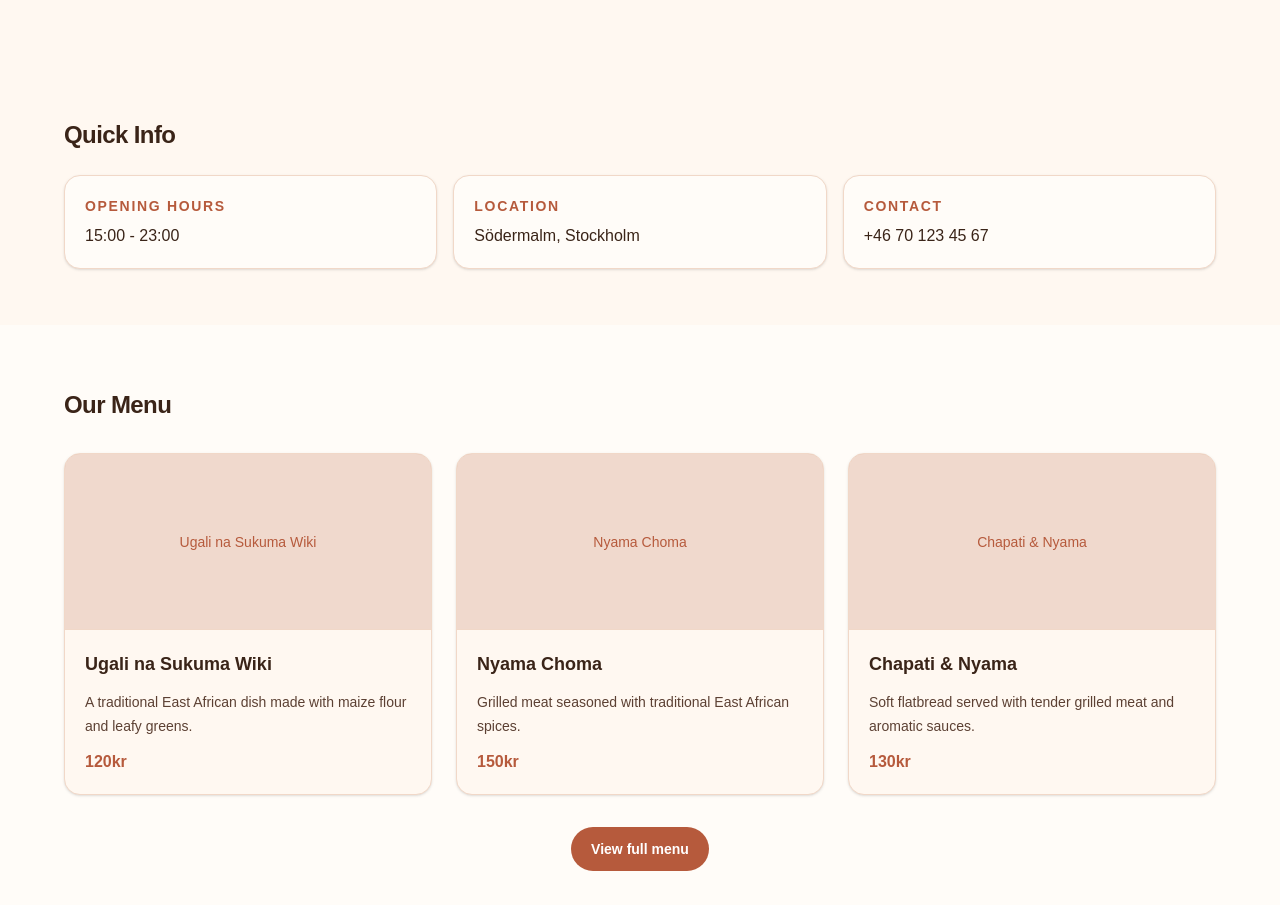
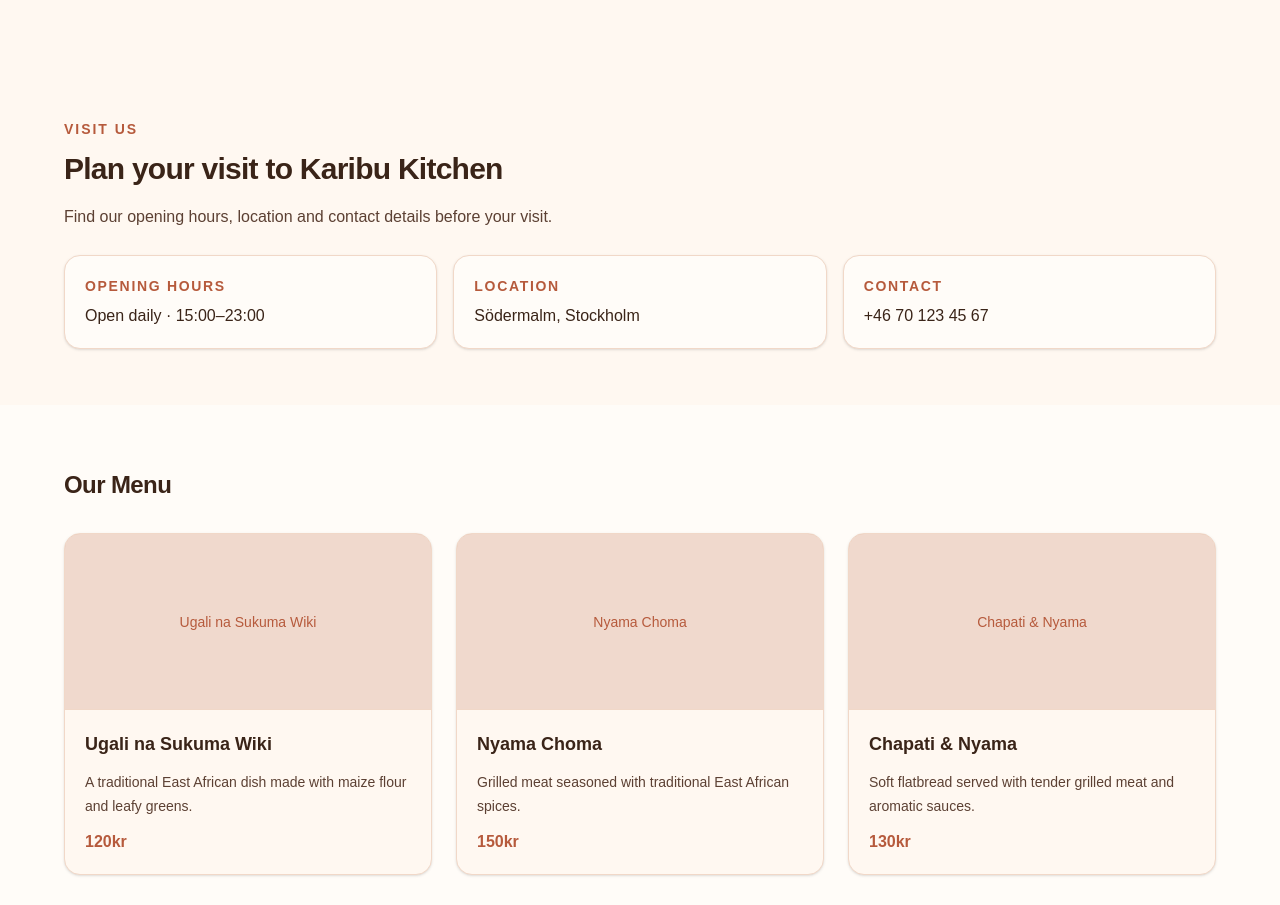
Before and after one commit to Brianosumba/restaurant-booking-app, a Next.js app: page / in a window 1280 px wide. Shown: the part 1304-2209 px from the top of the page. Built offline with nearby package versions, Linux system fonts and the light colour scheme.

Commit message:
render quick info cards from data array

```diff
--- a/src/app/components/QuickInfoSection.tsx
+++ b/src/app/components/QuickInfoSection.tsx
@@ -1,35 +1,48 @@
+import { title } from "process";
+
+const quickInfoItems = [
+  {
+    title: "Opening Hours",
+    value: "Open daily · 15:00–23:00",
+  },
+  {
+    title: "Location",
+    value: "Södermalm, Stockholm",
+  },
+  {
+    title: "Contact",
+    value: "+46 70 123 45 67",
+  },
+];
+
 export default function QuickInfoSection() {
   return (
     <section className="bg-[#FFF8F1] px-4 py-14">
       <div className="mx-auto max-w-6xl">
-        <h2 className="text-2xl font-bold tracking-tight text-[#3A2418]">
-          Quick Info
+        <p className="text-sm font-semibold tracking-[0.14em] uppercase text-[#B65A3C]">
+          Visit us
+        </p>
+        <h2 className="mt-3 text-2xl sm:text-3xl font-bold tracking-tight text-[#3A2418]">
+          Plan your visit to Karibu Kitchen
         </h2>
+        <p className="mt-4 max-w-2xl text-base leading-7 text-[#5C4033]">
+          Find our opening hours, location and contact details before your
+          visit.
+        </p>
         <ul className="mt-6 grid gap-4 sm:grid-cols-3">
-          <li className="rounded-2xl border border-[#F1D8C8] bg-[#FFFCF8] p-5 text-[#3A2418] flex flex-col gap-2 shadow-sm">
-            <h3 className="text-sm font-semibold uppercase tracking-[0.12em] text-[#B65A3C]">
-              Opening Hours
-            </h3>
-            <p className="text-base font-medium text-[#3A2418]">
-              15:00 - 23:00
-            </p>
-          </li>
-          <li className="rounded-2xl border border-[#F1D8C8] bg-[#FFFCF8] p-5 text-[#3A2418] flex flex-col gap-2 shadow-sm">
-            <h3 className="text-sm font-semibold uppercase tracking-[0.12em] text-[#B65A3C]">
-              Location
-            </h3>
-            <p className="text-base font-medium text-[#3A2418]">
-              Södermalm, Stockholm
-            </p>
-          </li>
-          <li className="rounded-2xl border border-[#F1D8C8] bg-[#FFFCF8] p-5 text-[#3A2418] flex flex-col gap-2 shadow-sm">
-            <h3 className="text-sm font-semibold uppercase tracking-[0.12em] text-[#B65A3C]">
-              Contact
-            </h3>
-            <p className="text-base font-medium text-[#3A2418]">
-              +46 70 123 45 67
-            </p>
-          </li>
+          {quickInfoItems.map((item) => (
+            <li
+              className="rounded-2xl border border-[#F1D8C8] bg-[#FFFCF8] p-5 text-[#3A2418] flex flex-col gap-2 shadow-sm"
+              key={item.title}
+            >
+              <h3 className="text-sm font-semibold uppercase tracking-[0.12em] text-[#B65A3C]">
+                {item.title}
+              </h3>
+              <p className="text-base font-medium text-[#3A2418]">
+                {item.value}
+              </p>
+            </li>
+          ))}
         </ul>
       </div>
     </section>
```
